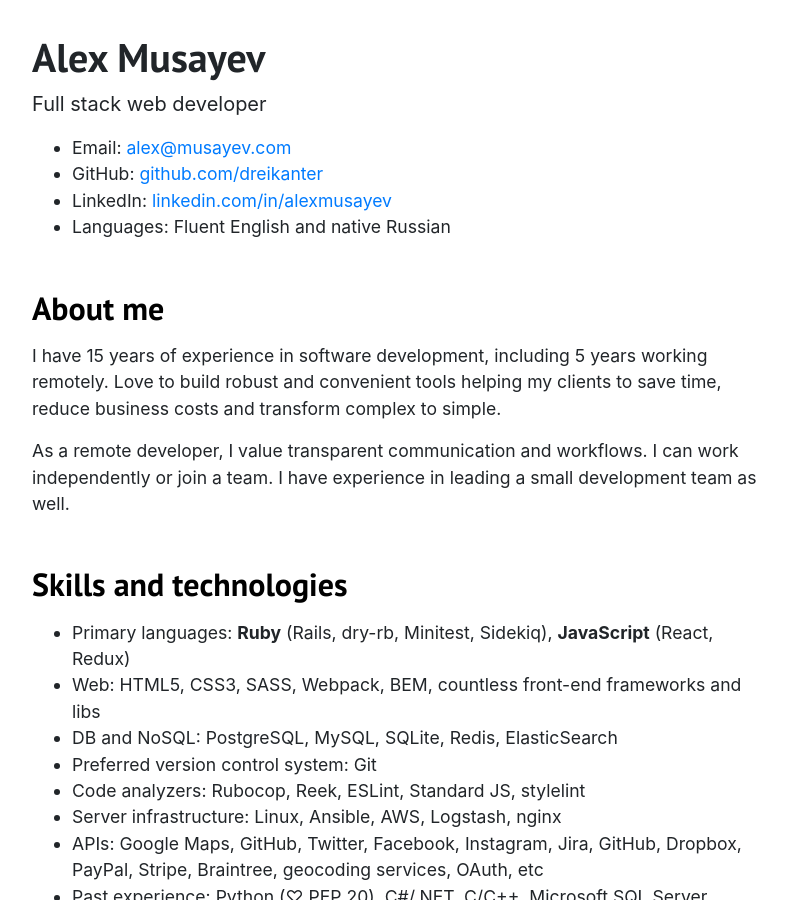
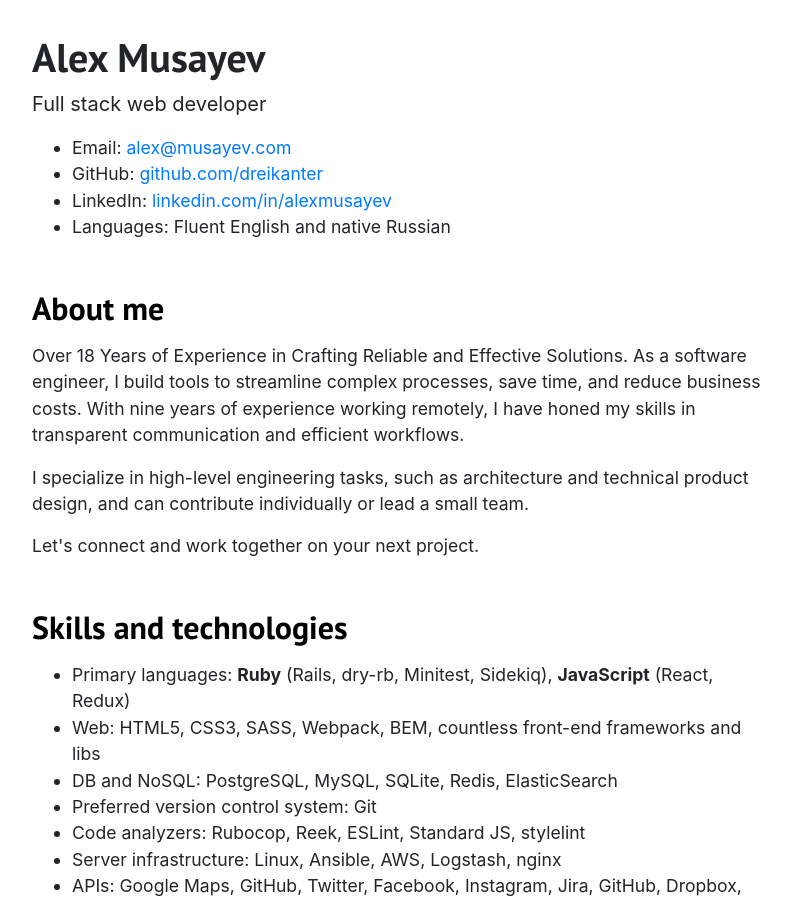
Before and after one commit to dreikanter/musayev.com, a Jekyll site: the page built from index.html, in a window 1280 px wide and 900 px high. Shown: the whole window, without its empty margins (240-1031 px from the left). Built offline with Jekyll 4.4.1, drawn with Linux system fonts in a browser that asks for light colours.

Commit message:
Rewrite the intro

```diff
--- a/index.html
+++ b/index.html
@@ -29,11 +29,12 @@ description: Full stack web developer. System architecture, requirements analysi
 <section class="section" id="about">
   <h2><a href="#about">About me</a></h2>
   <p>
-    I have 15 years of experience in software development, including 5 years working remotely. Love to build robust and convenient tools helping my clients to save time, reduce business costs and transform complex to simple.
+    Over 18 Years of Experience in Crafting Reliable and Effective Solutions. As a software engineer, I build tools to streamline complex processes, save time, and reduce business costs. With nine years of experience working remotely, I have honed my skills in transparent communication and efficient workflows.
   </p>
   <p>
-    As a remote developer, I value transparent communication and workflows. I can work independently or join a team. I have experience in leading a small development team as well.
+    I specialize in high-level engineering tasks, such as architecture and technical product design, and can contribute individually or lead a small team.
   </p>
+  <p>Let's connect and work together on your next project.</p>
 </section>
 
 <section class="section" id="tech">
```
